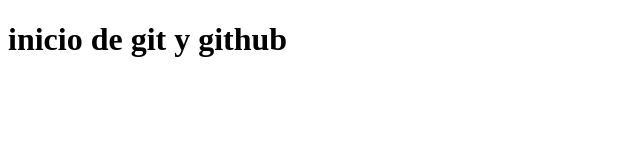
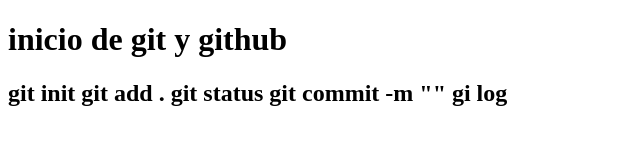
Before and after one commit to juliocaceres819/probando-git, a plain HTML site: page index.html in a window 1280 px wide. Shown: the whole page, without its empty margins (0-640 px from the left). Drawn offline with Linux system fonts and the light colour scheme.

Commit message:
todos los git

```diff
--- a/index.html
+++ b/index.html
@@ -7,5 +7,11 @@
 </head>
 <body>
     <h1>inicio de git y github</h1>
+    <h2>git init
+        git add .
+        git status
+        git commit -m ""
+        gi log
+    </h2>
 </body>
 </html>
```
